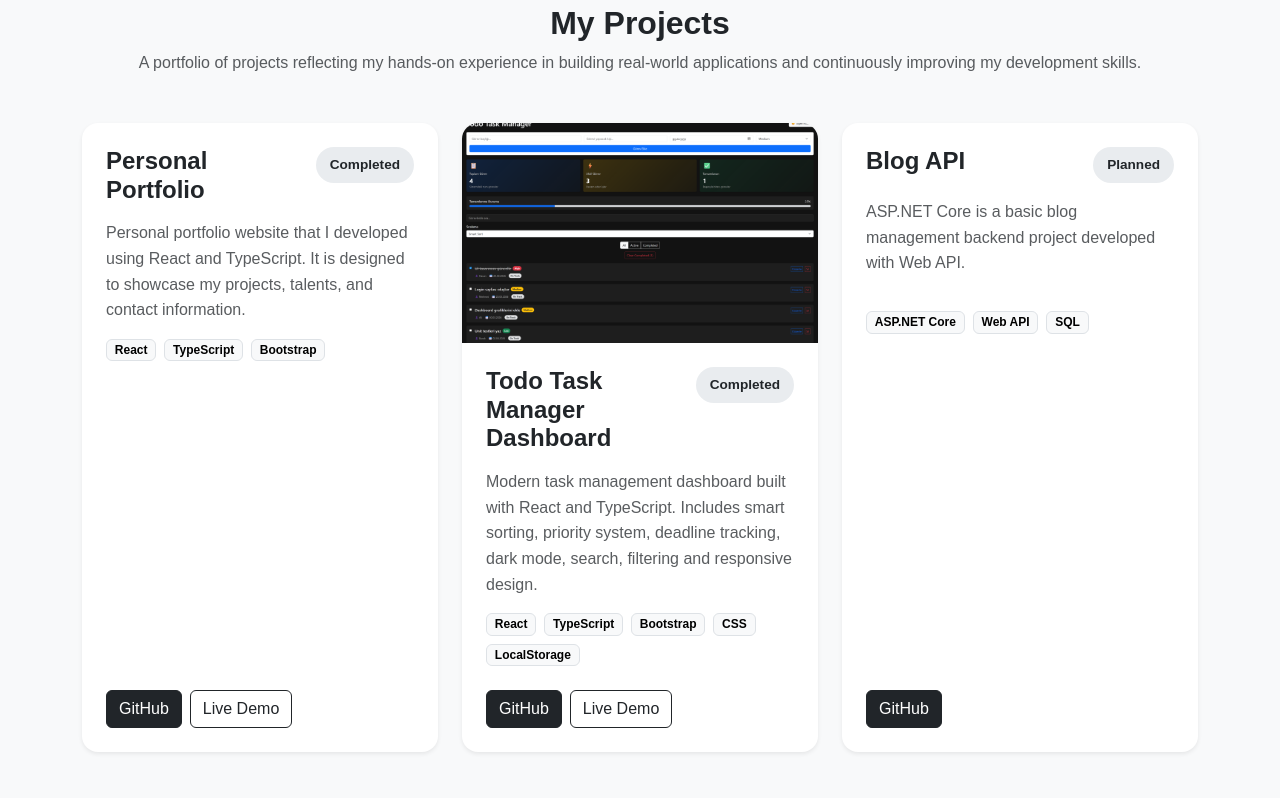
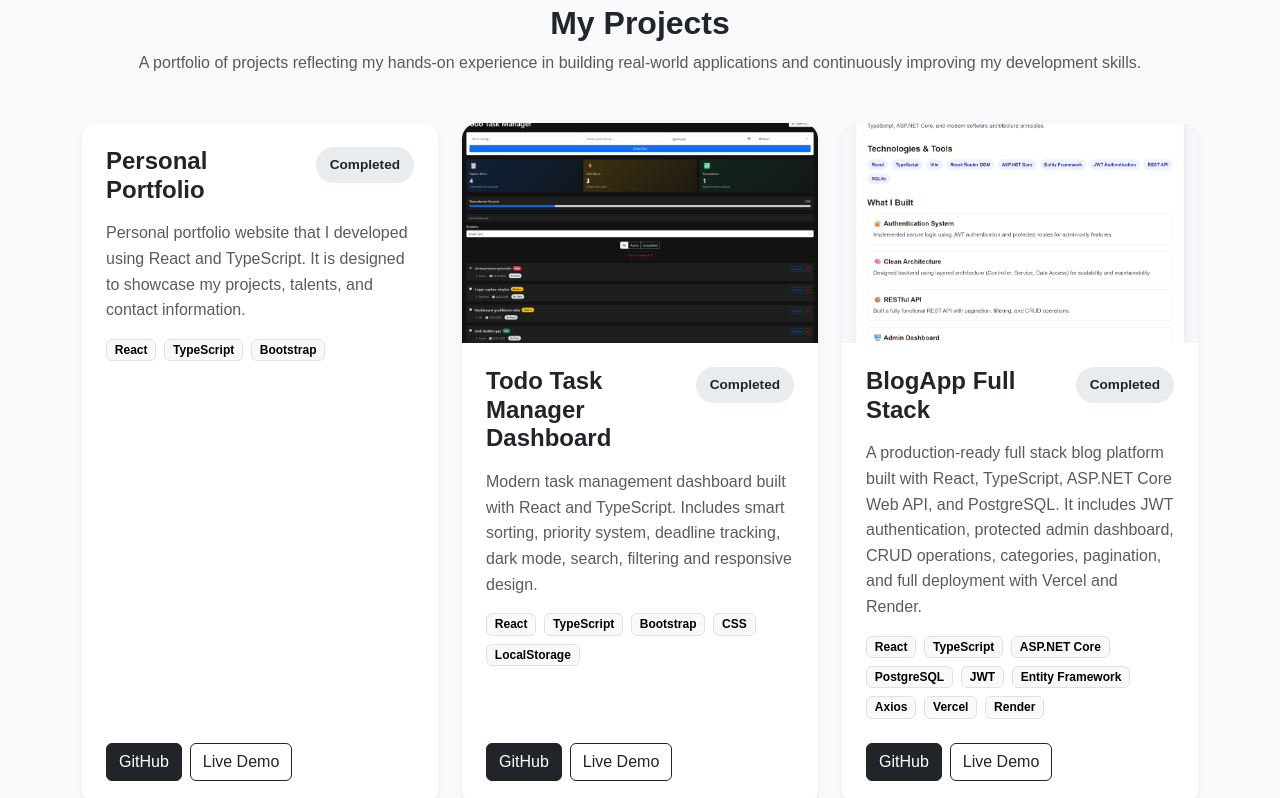
Before and after one commit to HCTORER/personal-portfolio, a React (Vite) app: page / in a window 1280 px wide. Shown: the part 1720-2518 px from the top of the page. Built offline with nearby package versions, Linux system fonts and the light colour scheme.

Commit message:
Update BlogApp project details in portfolio

```diff
--- a/src/data/projects.ts
+++ b/src/data/projects.ts
@@ -1,4 +1,5 @@
 import todoTaskManager from "../assets/projects/todo-task-manager.png";
+import blogImage from "../assets/projects/blog-app.png";
 
 export const projects = [
   {
@@ -25,13 +26,26 @@ export const projects = [
   },
   {
     id: 3,
-    title: "Blog API",
+    title: "BlogApp Full Stack",
     description:
-      "ASP.NET Core is a basic blog management backend project developed with Web API.",
-    technologies: ["ASP.NET Core", "Web API", "SQL"],
-    githubUrl: "https://github.com/HCTORER",
-    liveUrl: "",
-    status: "Planned",
-    image: "",
+      "A production-ready full stack blog platform built with React, TypeScript, ASP.NET Core Web API, and PostgreSQL. It includes JWT authentication, protected admin dashboard, CRUD operations, categories, pagination, and full deployment with Vercel and Render.",
+
+    technologies: [
+      "React",
+      "TypeScript",
+      "ASP.NET Core",
+      "PostgreSQL",
+      "JWT",
+      "Entity Framework",
+      "Axios",
+      "Vercel",
+      "Render",
+    ],
+
+    githubUrl: "https://github.com/HCTORER/blogapp-fullstack",
+    liveUrl: "https://blogapp-fullstack.vercel.app/",
+
+    status: "Completed",
+    image: blogImage,
   },
 ];
```
Also changed, not shown: src/assets/projects/blog-app.png (added).
